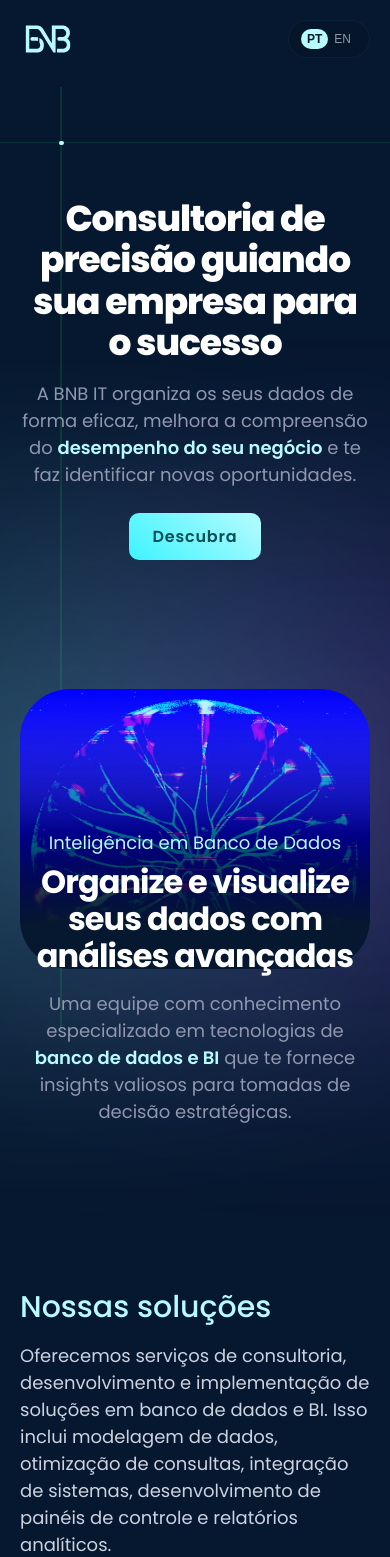
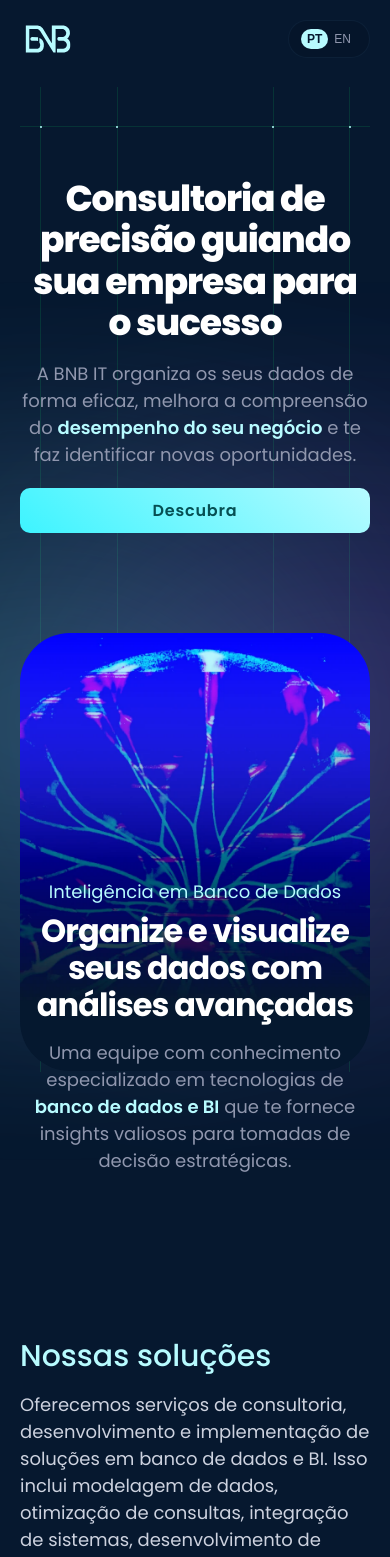
Before and after one commit to joseluizbrits/bnb-it, a Next.js app: page / in a window 390 px wide. Shown: the top 1557 px of the page. Built offline with nearby package versions, Linux system fonts and the light colour scheme.

Commit message:
feat: add Hero responsive (before was Header)

```diff
--- a/src/components/CordinatesTop/styles.ts
+++ b/src/components/CordinatesTop/styles.ts
@@ -4,38 +4,19 @@ export const CoordinatesTopContainer = styled.div`
   width: 100%;
   height: 90%;
   padding: 0 40px;
-  margin-top: calc(24px + 40px);
+  margin-top: 48px;
   border-top: 1px solid var(--primary-dark-50);
 
   display: flex;
-  gap: 500px;
+  gap: 50%;
 
   position: absolute;
   top: 0;
   left: 0;
 
-  &::before,
-  &::after {
-    content: "";
-    width: 56px;
-    height: 0.5px;
-    background-color: var(--primary-dark-50);
-
-    position: absolute;
-    top: -1px;
-  }
-
-  &::before {
-    left: -56px;
-  }
-
-  &::after {
-    right: -56px;
-  }
-
   div {
     flex: 1;
-    margin-top: -56px;
+    margin-top: -40px;
     position: relative;
     animation: rain 3s ease-in-out forwards;
     animation-delay: 0.5s;
@@ -51,7 +32,7 @@ export const CoordinatesTopContainer = styled.div`
     opacity: 0;
 
     position: absolute;
-    top: 54px;
+    top: 38px;
     z-index: 1;
 
     animation: grow 1s ease-in-out forwards;
@@ -64,6 +45,25 @@ export const CoordinatesTopContainer = styled.div`
 
   div::after {
     right: -2.5px;
+  }
+
+  @media screen and (max-width: 768px) {
+    padding: 0 20px;
+
+    div::before,
+    div::after {
+      width: 2px;
+      height: 2px;
+      top: 38.5px;
+    }
+
+    div::before {
+      left: -1.5px;
+    }
+
+    div::after {
+      right: -1.5px;
+    }
   }
 
   @keyframes rain {
--- a/src/sections/Hero/styles.ts
+++ b/src/sections/Hero/styles.ts
@@ -41,6 +41,8 @@ export const FirstText = styled.div`
   }
 
   @media screen and (max-width: 768px) {
+    margin-top: 100px;
+
     h1 {
       font-size: 2.75rem;
     }
@@ -49,6 +51,15 @@ export const FirstText = styled.div`
   @media screen and (max-width: 480px) {
     h1 {
       font-size: 2.25rem;
+    }
+
+    p {
+      margin-bottom: 20px;
+    }
+
+    > a {
+      display: block;
+      padding: 10px 20px;
     }
   }
 `;
@@ -61,7 +72,7 @@ export const SecondText = styled.div`
   display: grid;
   align-items: center;
 
-  animation: showUp 1.5s ease-out forwards;
+  animation: growUp 1.5s ease-out forwards;
 
   > :nth-child(1) {
     width: 100%;
@@ -100,10 +111,11 @@ export const SecondText = styled.div`
 
   > :nth-child(2) {
     margin-top: -40%;
+    display: grid;
+    place-items: center;
+
     position: relative;
     z-index: 1;
-    display: grid;
-    place-items: center;
   }
 
   img {
@@ -142,12 +154,32 @@ export const SecondText = styled.div`
     color: var(--primary-light);
   }
 
-  @keyframes showUp {
+  @media screen and (max-width: 768px) {
+    margin-top: 100px;
+
+    > :nth-child(2) {
+      margin-top: -30%;
+    }
+  }
+
+  @media screen and (max-width: 480px) {
+    > :nth-child(1) {
+      aspect-ratio: 3.2/4;
+    }
+
+    > :nth-child(2) {
+      margin-top: -55%;
+    }
+  }
+
+  @keyframes growUp {
     from {
-      scale: 0;
+      scale: 0.8;
+      transform: translateY(100px);
     }
     to {
       scale: 1;
+      transform: translateY(0);
     }
   }
 `;
```
